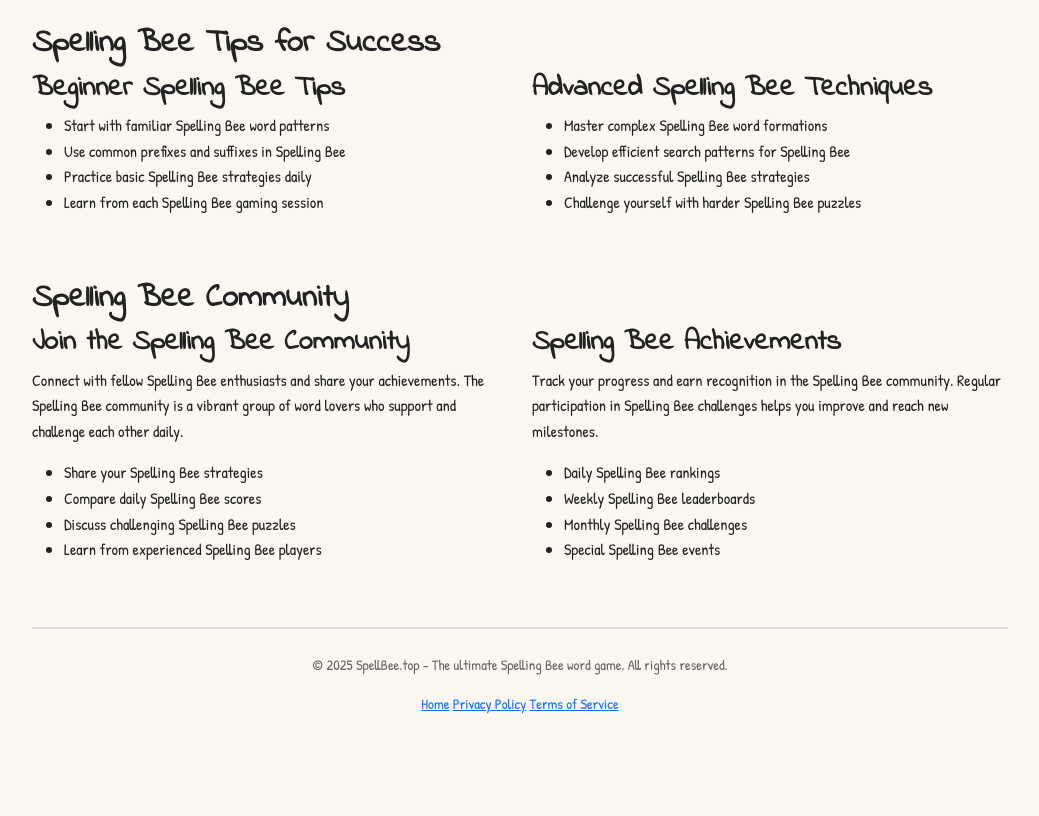
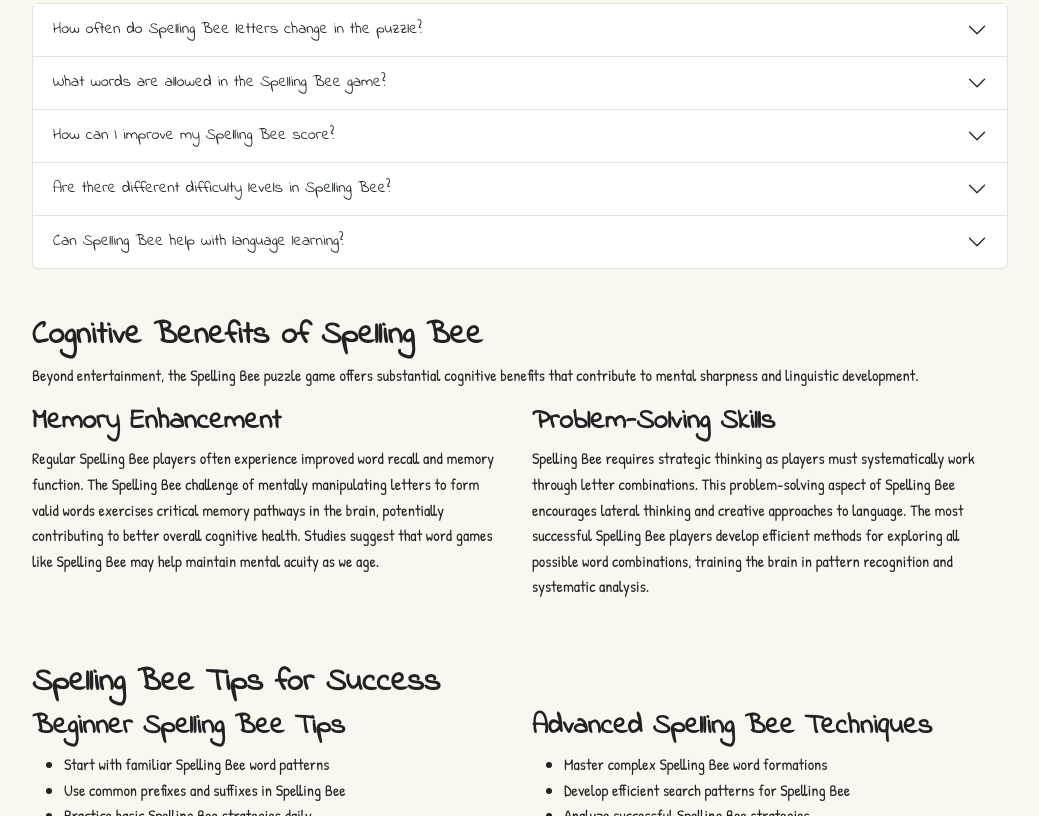
Before and after one commit to robinsyu/spellbee, a plain HTML site: page index.html in a window 1280 px wide. Shown: the part 2698-3514 px from the top of the page, without its empty margins (120-1159 px from the left). Before the commit the page ends 3437 px from the top, so only its background shows below. Drawn offline with nearby package versions, Linux system fonts and the light colour scheme.

Commit message:
单词总数

```diff
--- a/index.html
+++ b/index.html
@@ -457,6 +457,9 @@
             <section class="advantages mt-5">
                 <h2>Why Play Spelling Bee?</h2>
                 <p>This Spelling Bee word puzzle offers numerous benefits for players of all ages. Whether you're a casual word enthusiast or a serious vocabulary builder, the Spelling Bee game provides an engaging platform for learning and entertainment.</p>
+
+                <p>Spelling Bee has gained popularity worldwide as both an educational tool and a fun pastime. Unlike many online games, Spelling Bee combines entertainment with genuine cognitive benefits, making it a favorite among teachers, parents, and word enthusiasts alike. The accessible format makes it perfect for quick gaming sessions while still providing deep engagement for dedicated players.</p>
+
                 <div class="row">
                     <div class="col-md-6">
                         <h3>Educational Benefits of Spelling Bee</h3>
@@ -486,6 +489,8 @@
             <section class="game-mechanics mt-5">
                 <h2>Spelling Bee Game Mechanics</h2>
                 <p>The Spelling Bee puzzle presents players with seven carefully selected letters arranged in a hexagonal pattern. The unique Spelling Bee layout features one central letter that must be included in every word. This distinctive format creates an engaging word-discovery challenge.</p>
+
+                <p>Each Spelling Bee puzzle is carefully crafted to ensure a balance of common and challenging letter combinations. The center letter is strategically chosen to allow for a substantial number of possible words while maintaining an appropriate difficulty level. Expert Spelling Bee designers analyze letter frequency patterns in English vocabulary to create puzzles that are both challenging and achievable, providing satisfaction as players discover more words.</p>
 
                 <div class="row mt-4">
                     <div class="col-md-6">
@@ -549,6 +554,46 @@
                                 To excel at Spelling Bee, practice regularly with daily challenges. Focus on finding longer words and pangrams in Spelling Bee games. Study common letter patterns and word formations to enhance your Spelling Bee performance.
                             </div>
                         </div>
+                    </div>
+                    <div class="accordion-item">
+                        <h3 class="accordion-header">
+                            <button class="accordion-button collapsed" type="button" data-bs-toggle="collapse" data-bs-target="#faqFour">
+                                Are there different difficulty levels in Spelling Bee?
+                            </button>
+                        </h3>
+                        <div id="faqFour" class="accordion-collapse collapse" data-bs-parent="#faqAccordion">
+                            <div class="accordion-body">
+                                While the standard Spelling Bee format remains consistent, the difficulty varies naturally based on the day's letter combination. Some Spelling Bee puzzles yield more common words, while others challenge players with less intuitive combinations. Advanced Spelling Bee enthusiasts often look for the more challenging daily puzzles that feature unusual letter patterns or less common center letters.
+                            </div>
+                        </div>
+                    </div>
+                    <div class="accordion-item">
+                        <h3 class="accordion-header">
+                            <button class="accordion-button collapsed" type="button" data-bs-toggle="collapse" data-bs-target="#faqFive">
+                                Can Spelling Bee help with language learning?
+                            </button>
+                        </h3>
+                        <div id="faqFive" class="accordion-collapse collapse" data-bs-parent="#faqAccordion">
+                            <div class="accordion-body">
+                                Absolutely! Spelling Bee is an excellent tool for English language learners. The Spelling Bee format encourages players to explore word patterns, practice spelling, and expand vocabulary in an engaging way. Many educators incorporate Spelling Bee into language curriculum because it reinforces word recognition and spelling in a format that feels like play rather than study. Regular Spelling Bee practice helps learners internalize common English word formations.
+                            </div>
+                        </div>
+                    </div>
+                </div>
+            </section>
+
+            <section class="benefits mt-5">
+                <h2>Cognitive Benefits of Spelling Bee</h2>
+                <p>Beyond entertainment, the Spelling Bee puzzle game offers substantial cognitive benefits that contribute to mental sharpness and linguistic development.</p>
+
+                <div class="row">
+                    <div class="col-md-6">
+                        <h3>Memory Enhancement</h3>
+                        <p>Regular Spelling Bee players often experience improved word recall and memory function. The Spelling Bee challenge of mentally manipulating letters to form valid words exercises critical memory pathways in the brain, potentially contributing to better overall cognitive health. Studies suggest that word games like Spelling Bee may help maintain mental acuity as we age.</p>
+                    </div>
+                    <div class="col-md-6">
+                        <h3>Problem-Solving Skills</h3>
+                        <p>Spelling Bee requires strategic thinking as players must systematically work through letter combinations. This problem-solving aspect of Spelling Bee encourages lateral thinking and creative approaches to language. The most successful Spelling Bee players develop efficient methods for exploring all possible word combinations, training the brain in pattern recognition and systematic analysis.</p>
                     </div>
                 </div>
             </section>
```
